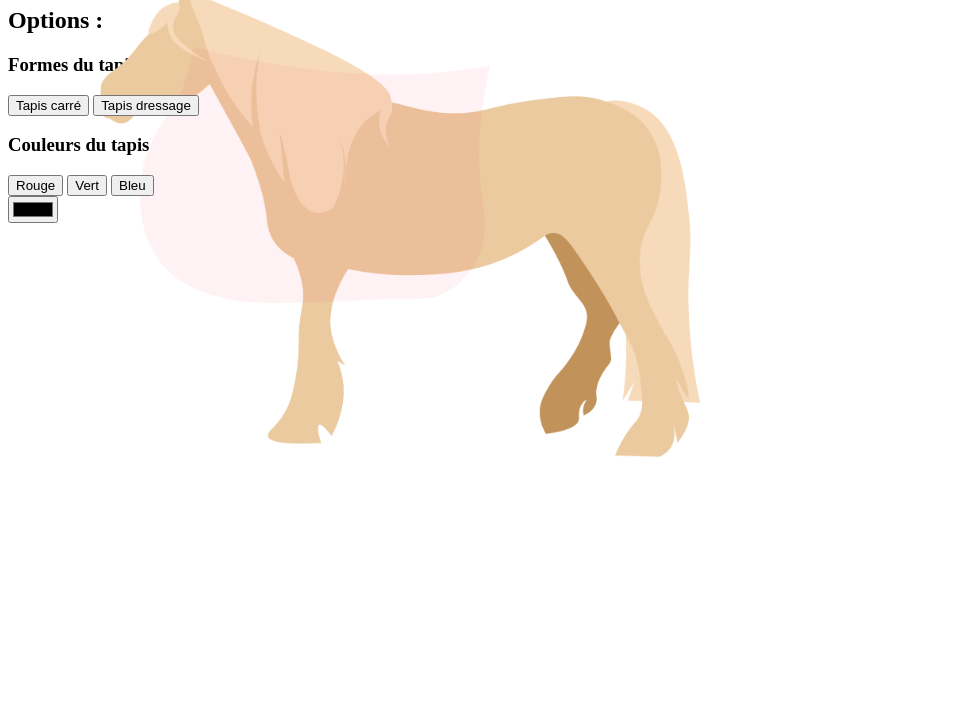
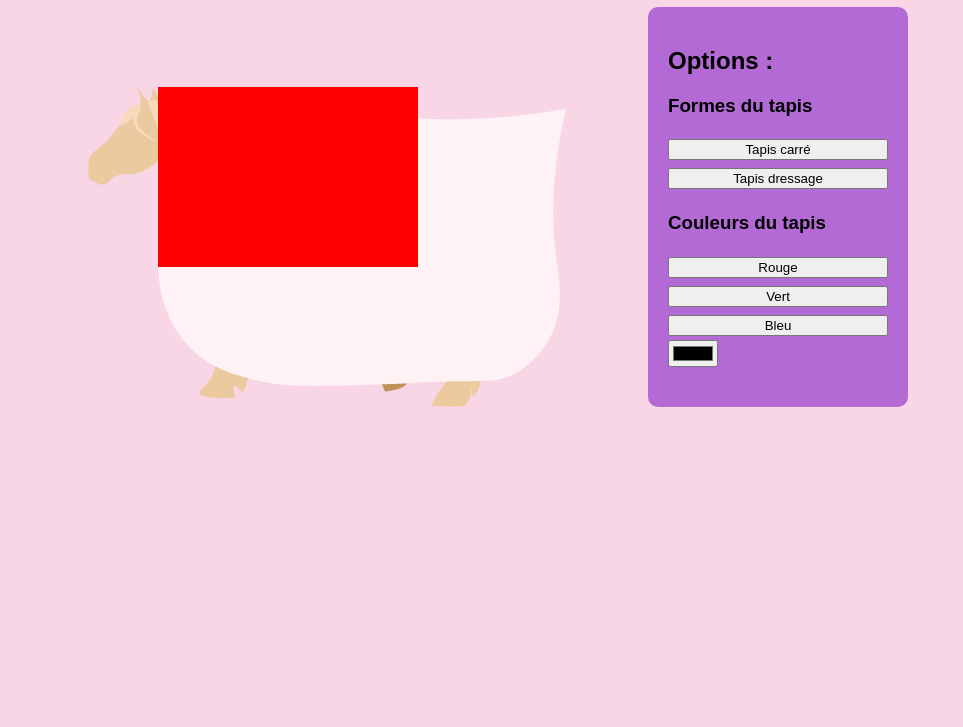
Before and after one commit to abreathofeden/aboe-studio, a plain HTML site: page index.html in a window 1280 px wide. Shown: the part 73-800 px from the top of the page, without its empty margins (0-963 px from the left). Drawn offline with Linux system fonts and the light colour scheme.

Commit message:
Update style.css

```diff
--- a/style.css
+++ b/style.css
@@ -1,25 +1,73 @@
-/* CHEVAL */
+body {
+    font-family: sans-serif;
+    background-color: #f8d6e5; /* rose clair comme ton fond */
+}
+
+#conteneur {
+    display: flex;
+    gap: 40px;
+}
+
+/* ZONE CHEVAL */
+#zone-cheval {
+    position: relative;
+    width: 600px;
+    height: 400px;
+}
+
+/* Fond derrière le cheval */
+#fond-cheval {
+    position: absolute;
+    inset: 0;
+    background-color: #f8d6e5;
+    border-radius: 10px;
+}
+
+/* Cheval */
 #cheval {
     position: absolute;
-    top: 50px;
-    left: 100px;
-    width: 600px;
+    bottom: 0;
+    left: 80px;
+    width: 400px;
     z-index: 1;
 }
 
-/* TAPIS */
-#tapis_carre,
-#tapis_dressage {
+/* Tapis (bloc) */
+.tapis {
     position: absolute;
-    top: 120px;
-    left: 140px;
-    width: 350px;
+    bottom: 140px; /* hauteur sous le cheval */
+    left: 150px;   /* position sous la selle */
+    width: 260px;
+    height: 180px;
     z-index: 2;
-    mix-blend-mode: multiply; /* coloration propre */
 }
 
-/* BOUTONS DEVANT LES IMAGES */
+/* Calque de couleur */
+.couleur {
+    position: absolute;
+    inset: 0;
+    background-color: #ff0000; /* couleur par défaut */
+    z-index: 1;
+}
+
+/* Image du tapis */
+.image-tapis {
+    position: absolute;
+    inset: 0;
+    z-index: 2;
+    mix-blend-mode: multiply;
+}
+
+/* PANEL OPTIONS */
+#options {
+    width: 220px;
+    background-color: #b46ad4; /* violet comme ta barre */
+    padding: 20px;
+    border-radius: 10px;
+    color: #000;
+}
+
 button {
-    position: relative;
-    z-index: 10;
+    margin: 4px 0;
+    width: 100%;
 }
```
